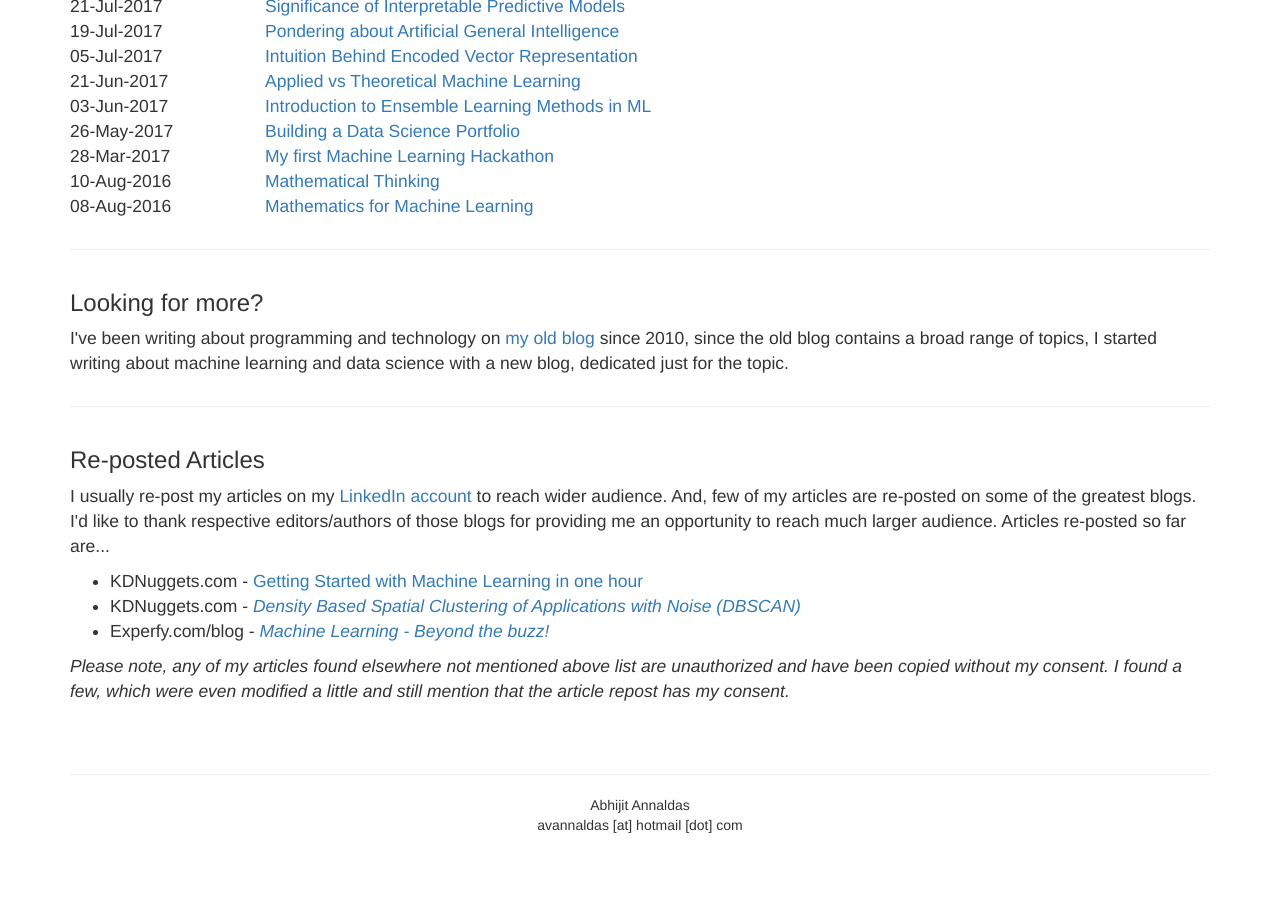
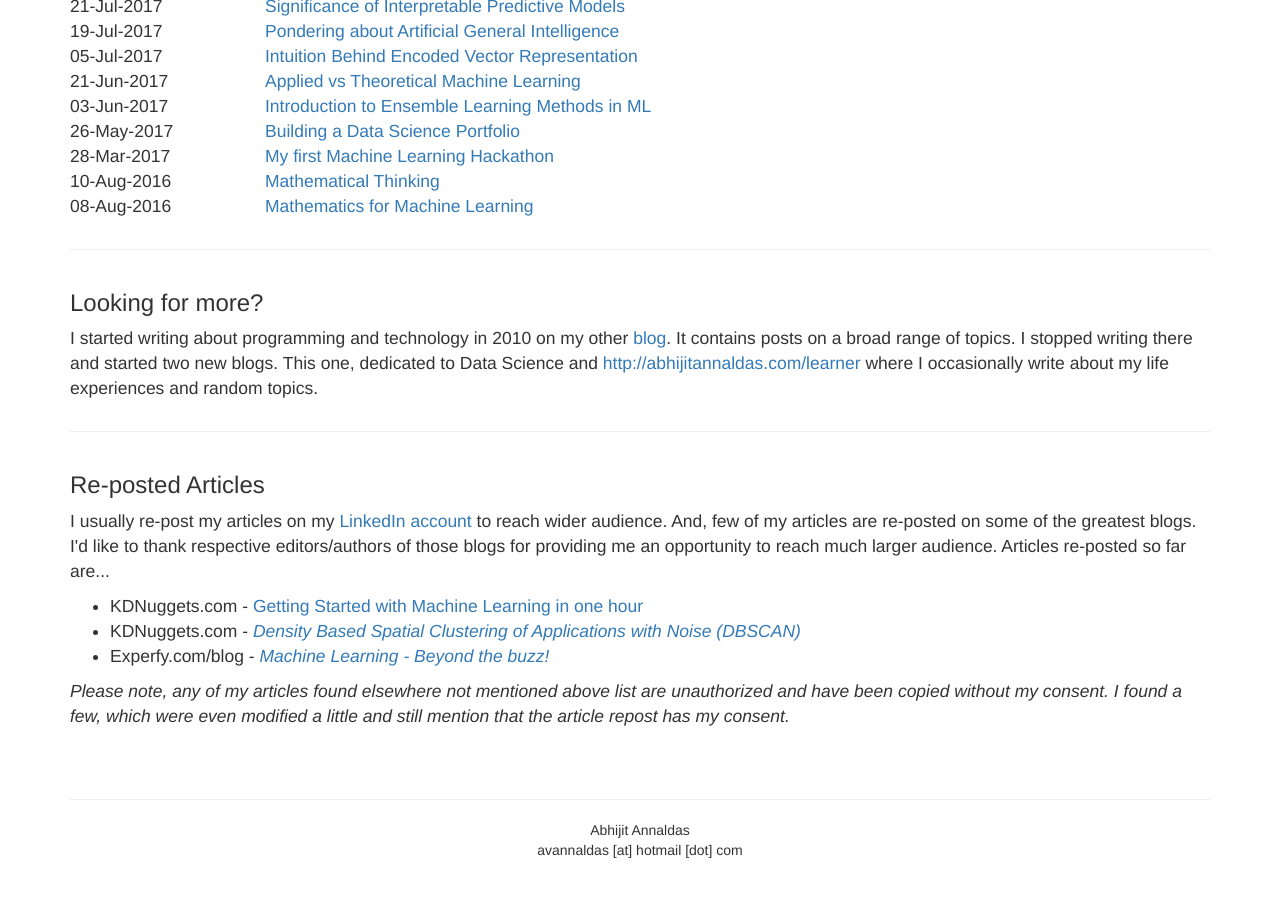
Before and after one commit to devm1023/ML_project, a Jekyll site: the page built from index.html, in a window 1280 px wide and 900 px high, scrolled down 966 px. Shown: the top 897 px of the window. Built offline with Jekyll 4.4.1, drawn with Linux system fonts in a browser that asks for light colours; nearby versions of some CDN libraries; before the commit the page ends 1841 px from its top, so only the background shows below that.

Commit message:
Update index.html

```diff
--- a/index.html
+++ b/index.html
@@ -34,7 +34,7 @@ layout: default
 <div class="row">
 	<div class="col-sm-12">
 		<h3>Looking for more?</h3>
-		<p>I've been writing about programming and technology on <A href="https://abhijitannaldas.wordpress.com/" target="_blank" title="https://abhijitannaldas.wordpress.com/">my old blog</A> since 2010, since the old blog contains a broad range of topics, I started writing about machine learning and data science with a new blog, dedicated just for the topic.</p>
+		<p>I started writing about programming and technology in 2010 on my other <A href="https://abhijitannaldas.wordpress.com/" target="_blank" title="https://abhijitannaldas.wordpress.com/">blog</A>. It contains posts on a broad range of topics. I stopped writing there and started two new blogs. This one, dedicated to Data Science and <A href="http://abhijitannaldas.com/learner/" target="_blank" title="http://abhijitannaldas.com/learner/">http://abhijitannaldas.com/learner</A> where I occasionally write about my life experiences and random topics.</p>
 	</div>
 </div>
 <hr />
```
